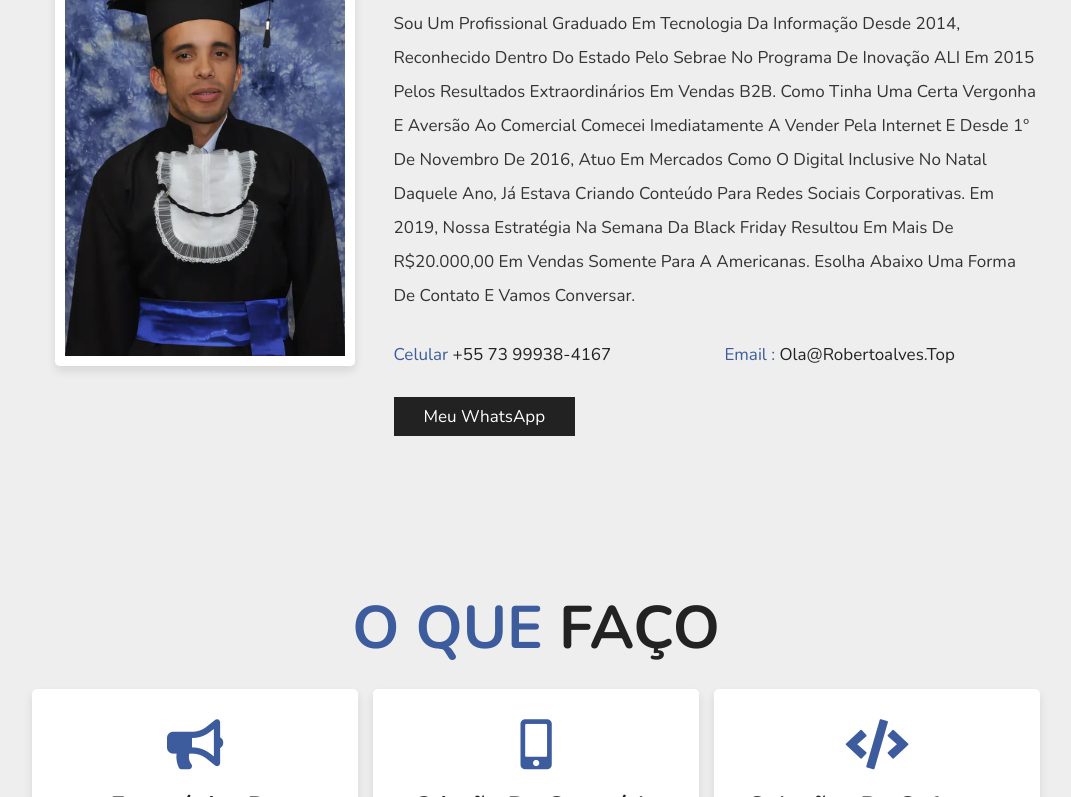
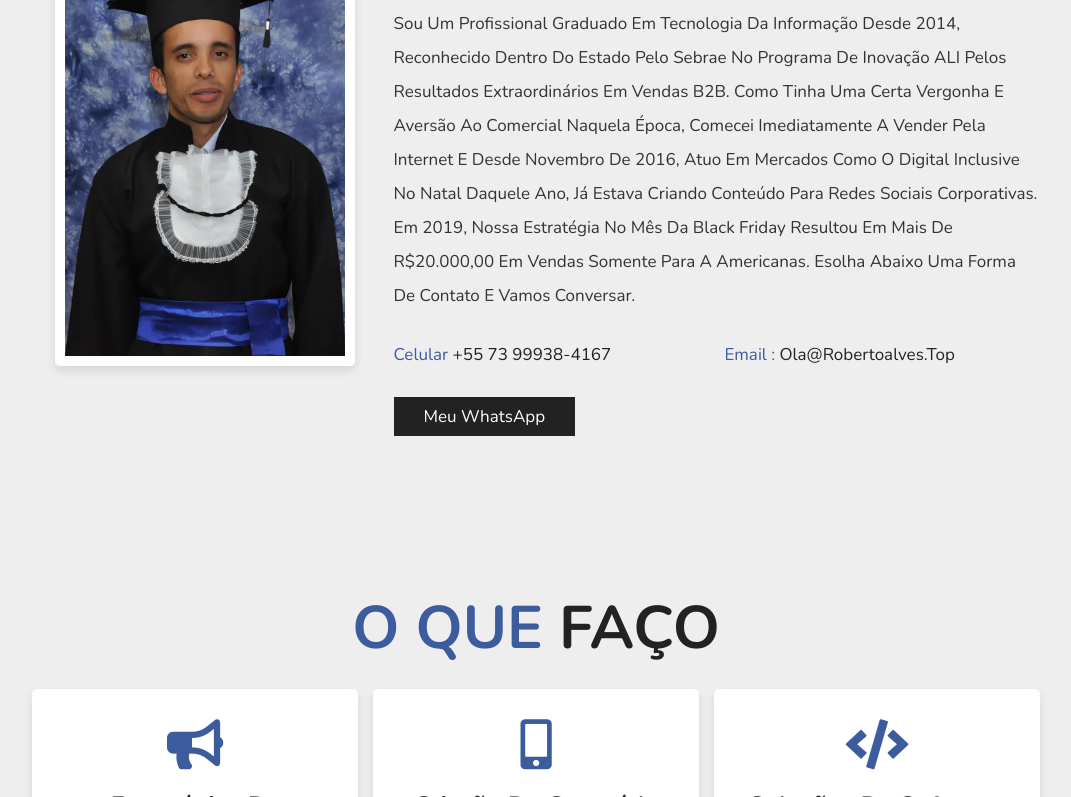
Before and after one commit to tecnologia733/lp, a website: page index.html in a window 1280 px wide. Shown: the part 1033-1830 px from the top of the page, without its empty margins (79-1150 px from the left). Drawn offline with nearby package versions, Linux system fonts and the light colour scheme.

Commit message:
Update index.html

```diff
--- a/index.html
+++ b/index.html
@@ -67,7 +67,7 @@
 
         <div class="content">
             <h3>Prazer, meu nome é <span> Roberto Alves</span> </h3>
-            <p class="info">Sou um profissional graduado em Tecnologia da Informação desde 2014, reconhecido dentro do estado pelo Sebrae no Programa de Inovação ALI em 2015 pelos resultados extraordinários em vendas B2B. Como tinha uma certa vergonha e aversão ao comercial comecei imediatamente a vender pela internet e desde 1º de novembro de 2016, atuo em mercados como o Digital inclusive no Natal daquele ano, já estava criando conteúdo para redes sociais corporativas. Em 2019, nossa estratégia na Semana da Black Friday resultou em mais de R$20.000,00 em vendas somente para a Americanas. Esolha abaixo uma forma de contato e vamos conversar.</p>
+            <p class="info">Sou um profissional graduado em Tecnologia da Informação desde 2014, reconhecido dentro do estado pelo Sebrae no Programa de Inovação ALI pelos resultados extraordinários em vendas B2B. Como tinha uma certa vergonha e aversão ao comercial naquela época, comecei imediatamente a vender pela internet e desde novembro de 2016, atuo em mercados como o Digital inclusive no Natal daquele ano, já estava criando conteúdo para redes sociais corporativas. Em 2019, nossa estratégia no mês da Black Friday resultou em mais de R$20.000,00 em vendas somente para a Americanas. Esolha abaixo uma forma de contato e vamos conversar.</p>
             <div class="box-container">
                 <div class="box">
                     <p> <span> Celular </span> +55 73 99938-4167 </p>
```
